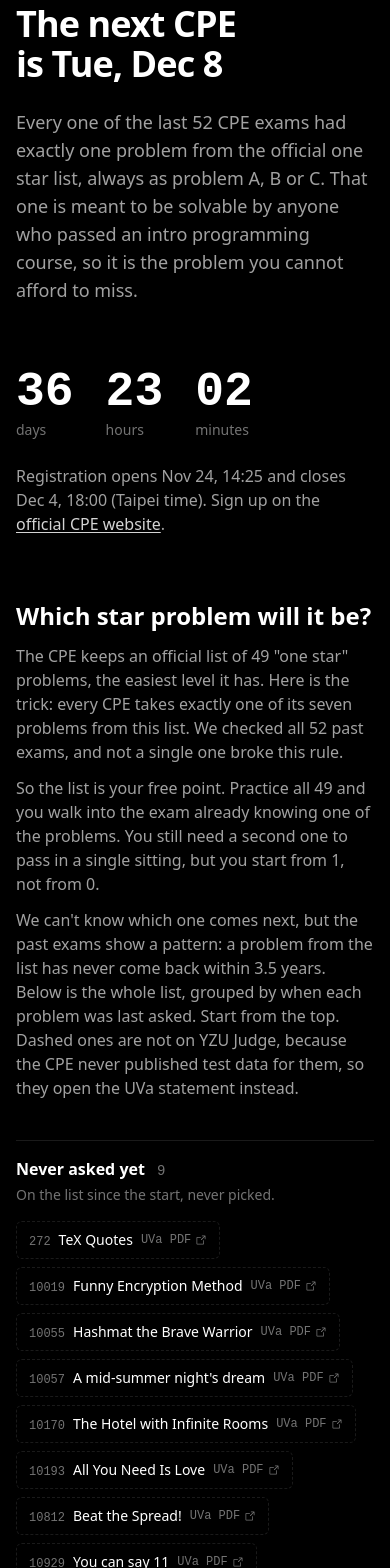
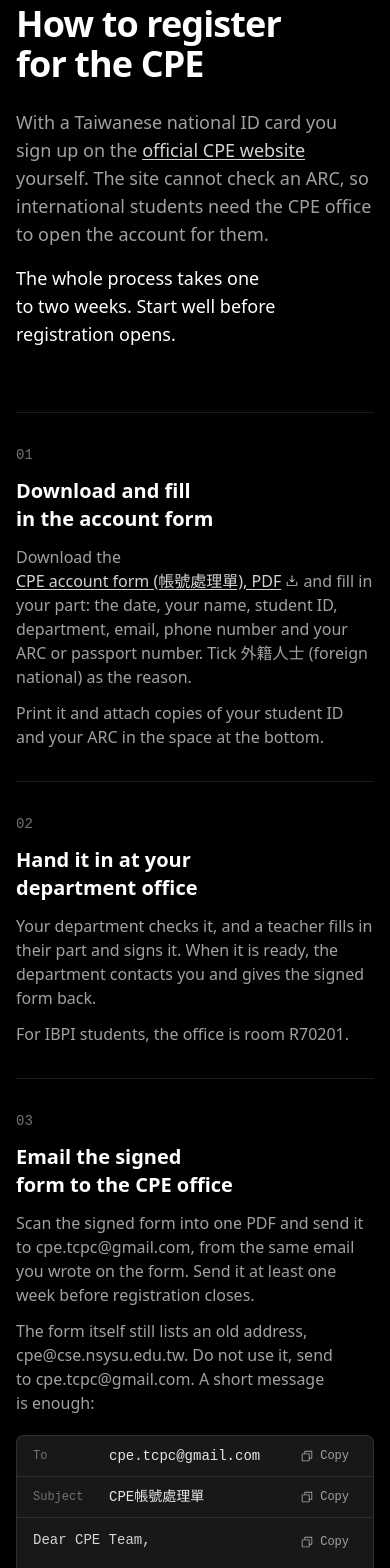
Before and after one commit to AkmalAgzamov1/YZU-judge, a React (Vite) app in the folder frontend/: page / in a window 390 px wide. Shown: the part 2560-4128 px from the top of the page. Built offline with nearby package versions, Linux system fonts and the light colour scheme; no server answers.

Commit message:
Add a How to register for the CPE section to the landing page
Walks international students through the CPE account form, the
department signature, the email to the CPE office, first login and
signing up for each sitting, with a copyable email template and the
form as a PDF.

```diff
--- a/frontend/src/components/SiteNav.tsx
+++ b/frontend/src/components/SiteNav.tsx
@@ -7,6 +7,7 @@ import { buttonGhostSmall, buttonPrimarySmall, focusRing } from "./ui";
 
 const sections = [
   { id: "why", label: "Why the CPE" },
+  { id: "register", label: "Registration" },
   { id: "features", label: "Features" },
   { id: "how", label: "How it works" },
   { id: "faq", label: "FAQ" },
--- a/frontend/src/lib/links.ts
+++ b/frontend/src/lib/links.ts
@@ -1 +1,4 @@
 export const CPE_OFFICIAL_URL = "https://cpe.mcu.edu.tw/";
+
+// International students cannot sign up online; they email the account form here.
+export const CPE_ACCOUNT_EMAIL = "cpe.tcpc@gmail.com";
--- a/frontend/src/pages/Landing.tsx
+++ b/frontend/src/pages/Landing.tsx
@@ -6,6 +6,7 @@ import Benefits from "./landing/Benefits";
 import Faq from "./landing/Faq";
 import FinalCta from "./landing/FinalCta";
 import FounderNote from "./landing/FounderNote";
+import HowToRegister from "./landing/HowToRegister";
 import Hero from "./landing/Hero";
 import HowItWorks from "./landing/HowItWorks";
 import NextCpe from "./landing/NextCpe";
@@ -24,6 +25,7 @@ export default function Landing() {
     <PageShell>
       <Hero />
       <WhyCpe />
+      <HowToRegister />
       <NextCpe />
       <section aria-label="Our promise" className="mx-auto max-w-6xl px-4 py-24 lg:pl-[33.333%]">
         <TaglineReveal
--- a/frontend/src/pages/landing/Benefits.tsx
+++ b/frontend/src/pages/landing/Benefits.tsx
@@ -91,7 +91,7 @@ export default function Benefits() {
     <section id="features" className="px-4 py-24">
       <div className="mx-auto max-w-6xl">
         <SectionHeader
-          index="03"
+          index="04"
           label="Practice"
           title="Real CPE problems, judged like the real exam"
         />
--- a/frontend/src/pages/landing/Faq.tsx
+++ b/frontend/src/pages/landing/Faq.tsx
@@ -54,7 +54,7 @@ export default function Faq() {
   return (
     <section id="faq" className="px-4 py-24">
       <div className="mx-auto max-w-6xl">
-        <SectionHeader index="05" label="FAQ" title="Questions students ask" />
+        <SectionHeader index="06" label="FAQ" title="Questions students ask" />
 
         <Reveal className="mt-16 lg:ml-[33.333%]">
           <div className="divide-y divide-white/10 border-y border-white/10">
--- a/frontend/src/pages/landing/HowItWorks.tsx
+++ b/frontend/src/pages/landing/HowItWorks.tsx
@@ -20,7 +20,7 @@ export default function HowItWorks() {
   return (
     <section id="how" className="px-4 py-24">
       <div className="mx-auto max-w-6xl">
-        <SectionHeader index="04" label="How it works" title="Three steps to your first verdict" />
+        <SectionHeader index="05" label="How it works" title="Three steps to your first verdict" />
 
         <ol className="mt-16 grid gap-12 md:grid-cols-3 md:gap-8">
           {steps.map((step, index) => (
--- /dev/null
+++ b/frontend/src/pages/landing/HowToRegister.tsx
@@ -0,0 +1,199 @@
+import { Check, Copy, DownloadSimple } from "@phosphor-icons/react";
+import { useState, type ReactNode } from "react";
+import Reveal from "../../components/Reveal";
+import SectionHeader from "../../components/SectionHeader";
+import { focusRing } from "../../components/ui";
+import { CPE_ACCOUNT_EMAIL, CPE_OFFICIAL_URL } from "../../lib/links";
+
+const EMAIL_SUBJECT = "CPE帳號處理單";
+
+const EMAIL_BODY = `Dear CPE Team,
+
+My name is [your name], an international student at Yuan Ze University (student ID [your student ID]).
+
+Could you please help me create a CPE account? My signed account form is attached.
+
+Thank you,
+[your name]
+Yuan Ze University`;
+
+const linkClass = `rounded-sm text-neutral-300 underline underline-offset-2 hover:text-white ${focusRing}`;
+
+function ExternalLink({ href, children }: { href: string; children: ReactNode }) {
+  return (
+    <a href={href} target="_blank" rel="noreferrer" className={linkClass}>
+      {children}
+    </a>
+  );
+}
+
+function CopyButton({ text, label }: { text: string; label: string }) {
+  const [copied, setCopied] = useState(false);
+
+  const copy = () => {
+    navigator.clipboard.writeText(text).then(
+      () => {
+        setCopied(true);
+        window.setTimeout(() => setCopied(false), 2000);
+      },
+      () => {},
+    );
+  };
+
+  return (
+    <button
+      type="button"
+      onClick={copy}
+      aria-label={copied ? `${label} copied` : `Copy ${label}`}
+      className={`flex items-center gap-1.5 rounded-md px-2 py-1 font-mono text-xs text-neutral-400 transition duration-300 ease-soft hover:bg-white/10 hover:text-white ${focusRing}`}
+    >
+      {copied ? <Check size={14} aria-hidden="true" /> : <Copy size={14} aria-hidden="true" />}
+      {copied ? "Copied" : "Copy"}
+    </button>
+  );
+}
+
+function EmailTemplate() {
+  const rows = [
+    { label: "To", value: CPE_ACCOUNT_EMAIL },
+    { label: "Subject", value: EMAIL_SUBJECT },
+  ];
+
+  return (
+    <div className="mt-5 rounded-lg border border-white/10 bg-ink-1 font-mono text-sm">
+      {rows.map((row) => (
+        <div key={row.label} className="flex items-center gap-3 border-b border-white/10 px-4 py-2">
+          <span className="w-16 shrink-0 text-xs text-neutral-500">{row.label}</span>
+          <span className="min-w-0 flex-1 truncate text-neutral-200">{row.value}</span>
+          <CopyButton text={row.value} label={row.label.toLowerCase()} />
+        </div>
+      ))}
+      <div className="flex items-start gap-3 px-4 py-3">
+        <pre className="min-w-0 flex-1 whitespace-pre-wrap text-neutral-300">{EMAIL_BODY}</pre>
+        <CopyButton text={EMAIL_BODY} label="message" />
+      </div>
+    </div>
+  );
+}
+
+const steps: { title: string; body: ReactNode }[] = [
+  {
+    title: "Download and fill in the account form",
+    body: (
+      <>
+        <p>
+          Download the{" "}
+          <a
+            href="/cpe-account-form.pdf"
+            download="CPE-account-form.pdf"
+            className={`inline-flex items-center gap-1 ${linkClass}`}
+          >
+            CPE account form (帳號處理單), PDF
+            <DownloadSimple size={14} aria-hidden="true" />
+          </a>{" "}
+          and fill in your part: the date, your name, student ID, department, email, phone number
+          and your ARC or passport number. Tick 外籍人士 (foreign national) as the reason.
+        </p>
+        <p className="mt-3">
+          Print it and attach copies of your student ID and your ARC in the space at the bottom.
+        </p>
+      </>
+    ),
+  },
+  {
+    title: "Hand it in at your department office",
+    body: (
+      <>
+        <p>
+          Your department checks it, and a teacher fills in their part and signs it. When it is
+          ready, the department contacts you and gives the signed form back.
+        </p>
+        <p className="mt-3">For IBPI students, the office is room R70201.</p>
+      </>
+    ),
+  },
+  {
+    title: "Email the signed form to the CPE office",
+    body: (
+      <>
+        <p>
+          Scan the signed form into one PDF and send it to {CPE_ACCOUNT_EMAIL}, from the same
+          email you wrote on the form. Send it at least one week before registration closes.
+        </p>
+        <p className="mt-3">
+          The form itself still lists an old address, cpe@cse.nsysu.edu.tw. Do not use it, send
+          to {CPE_ACCOUNT_EMAIL}. A short message is enough:
+        </p>
+        <EmailTemplate />
+      </>
+    ),
+  },
+  {
+    title: "Log in and change your password",
+    body: (
+      <p>
+        The CPE office usually answers within a few days. Your username and your password are
+        both your ARC number, so change the password right after the first login and check that
+        your name and details are correct. No reply three days before registration closes? Email
+        them again.
+      </p>
+    ),
+  },
+  {
+    title: "Sign up for the exam itself",
+    body: (
+      <>
+        <p>
+          Having an account does not mean you are registered. Every sitting has its own
+          registration window: log in on the{" "}
+          <ExternalLink href={CPE_OFFICIAL_URL}>official CPE website</ExternalLink> and sign up
+          for the exam each time, choosing the school where you will take it.
+        </p>
+        <p className="mt-3 text-white">
+          Seats at Yuan Ze fill up within 30 minutes to an hour after registration opens. To take
+          the exam on campus instead of travelling to another school, sign up the moment it opens.
+        </p>
+        <p className="mt-3">
+          If you sign up and miss the exam without a valid reason, you lose your place at the
+          next one.
+        </p>
+      </>
+    ),
+  },
+];
+
+export default function HowToRegister() {
+  return (
+    <section id="register" className="px-4 py-24">
+      <div className="mx-auto max-w-6xl">
+        <SectionHeader index="02" label="Registration" title="How to register for the CPE">
+          <p>
+            With a Taiwanese national ID card you sign up on the{" "}
+            <ExternalLink href={CPE_OFFICIAL_URL}>official CPE website</ExternalLink> yourself.
+            The site cannot check an ARC, so international students need the CPE office to open
+            the account for them.
+          </p>
+          <p className="mt-4 text-white">
+            The whole process takes one to two weeks. Start well before registration opens.
+          </p>
+        </SectionHeader>
+
+        <Reveal className="mt-16 lg:ml-[33.333%]">
+          <ol className="divide-y divide-white/10 border-y border-white/10">
+            {steps.map((step, index) => (
+              <li key={step.title} className="grid gap-3 py-8 sm:grid-cols-[3rem_1fr] sm:gap-6">
+                <p className="font-mono text-sm text-neutral-500">
+                  {String(index + 1).padStart(2, "0")}
+                </p>
+                <div>
+                  <h3 className="text-xl font-semibold text-white">{step.title}</h3>
+                  <div className="mt-3 max-w-[680px] text-base text-neutral-400">{step.body}</div>
+                </div>
+              </li>
+            ))}
+          </ol>
+        </Reveal>
+      </div>
+    </section>
+  );
+}
--- a/frontend/src/pages/landing/NextCpe.tsx
+++ b/frontend/src/pages/landing/NextCpe.tsx
@@ -176,7 +176,7 @@ export default function NextCpe() {
     <section id="next-cpe" className="px-4 py-24">
       <div className="mx-auto max-w-6xl">
         <SectionHeader
-          index="02"
+          index="03"
           label="Next CPE"
           title={examOver ? "The next date is on its way" : `The next CPE is ${dateFormat.format(examDay)}`}
         >
@@ -215,7 +215,14 @@ export default function NextCpe() {
                 >
                   official CPE website
                 </a>
-                .
+                . International student?{" "}
+                <Link
+                  to={{ pathname: "/", hash: "#register" }}
+                  className={`rounded-sm text-neutral-300 underline underline-offset-2 hover:text-white ${focusRing}`}
+                >
+                  Get your account first
+                </Link>
+                , it takes one to two weeks.
               </p>
             </>
           )}
```
Also changed, not shown: 1 other file (tests, documents, lock files or other folders).
